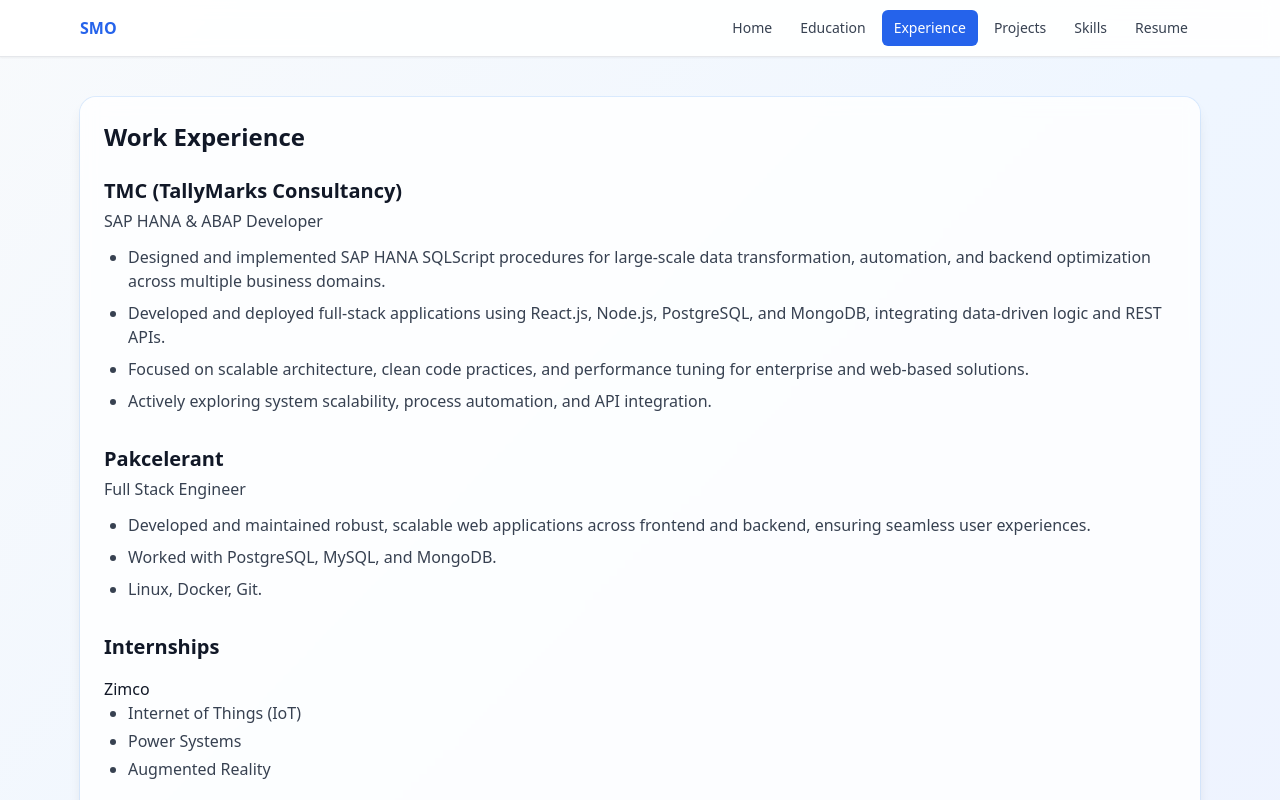
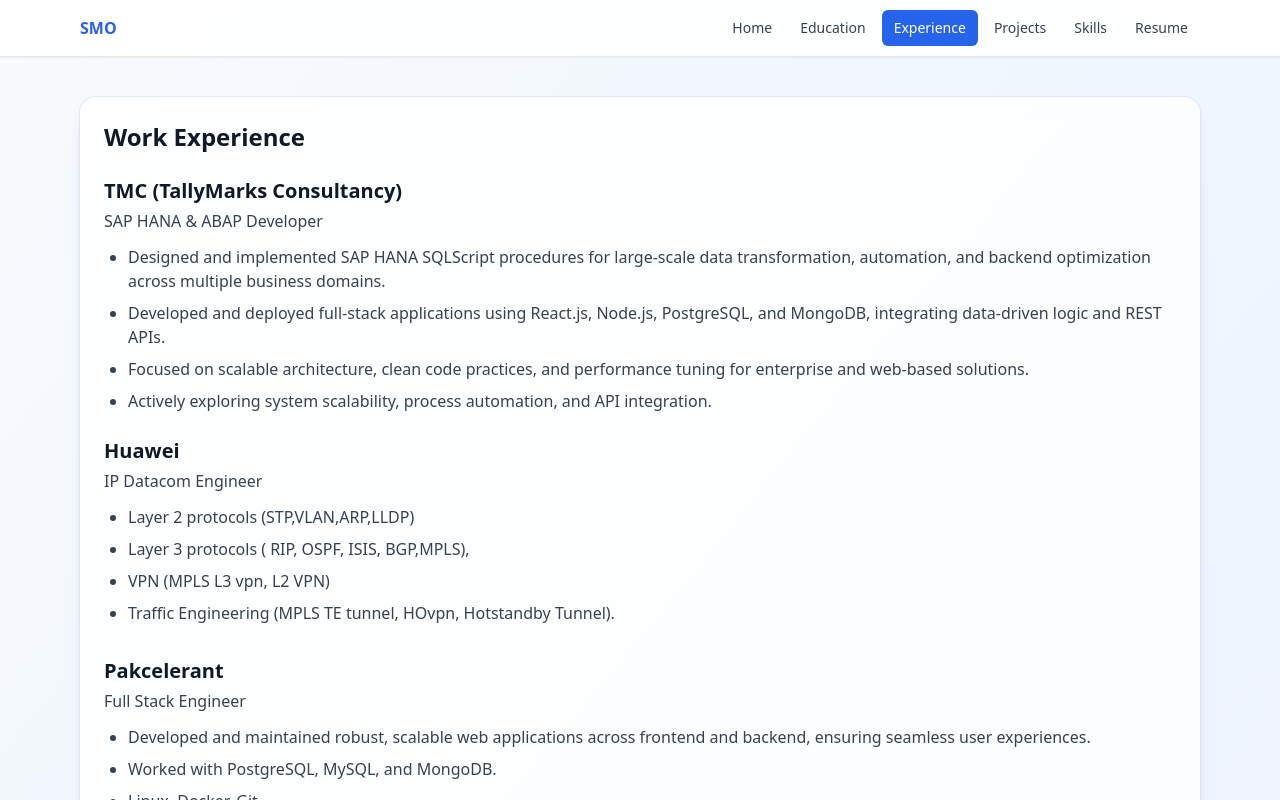
Before and after one commit to Syed0sama/Syed0sama.github.io, a React (Vite) app: page /experience in a window 1280 px wide. Shown: the top 800 px of the page. Built offline with nearby package versions, Linux system fonts and the light colour scheme.

Commit message:
Updated experience

```diff
--- a/src/pages/Experience.tsx
+++ b/src/pages/Experience.tsx
@@ -24,6 +24,27 @@
             <li>Actively exploring system scalability, process automation, and API integration.</li>
           </ul>
         </section>
+
+        {/* HUAWEI */}
+
+        <section className="mt-6">
+          <h2 className="text-xl font-semibold">Huawei </h2>
+          <div className="mt-1 text-gray-700"> IP Datacom Engineer </div>
+          <ul className="mt-3 list-disc pl-6 space-y-2 text-gray-700">
+            <li>
+              Layer 2 protocols (STP,VLAN,ARP,LLDP)
+            </li>
+            <li>
+             Layer 3 protocols ( RIP, OSPF, ISIS, BGP,MPLS),
+            </li>
+            <li>
+              VPN (MPLS L3 vpn, L2 VPN)
+            </li>
+            <li>Traffic Engineering (MPLS TE tunnel, HOvpn, Hotstandby Tunnel).</li>
+          </ul>
+        </section>
+
+
 
         {/* Pakcelerant */}
         <section className="mt-8">
```
